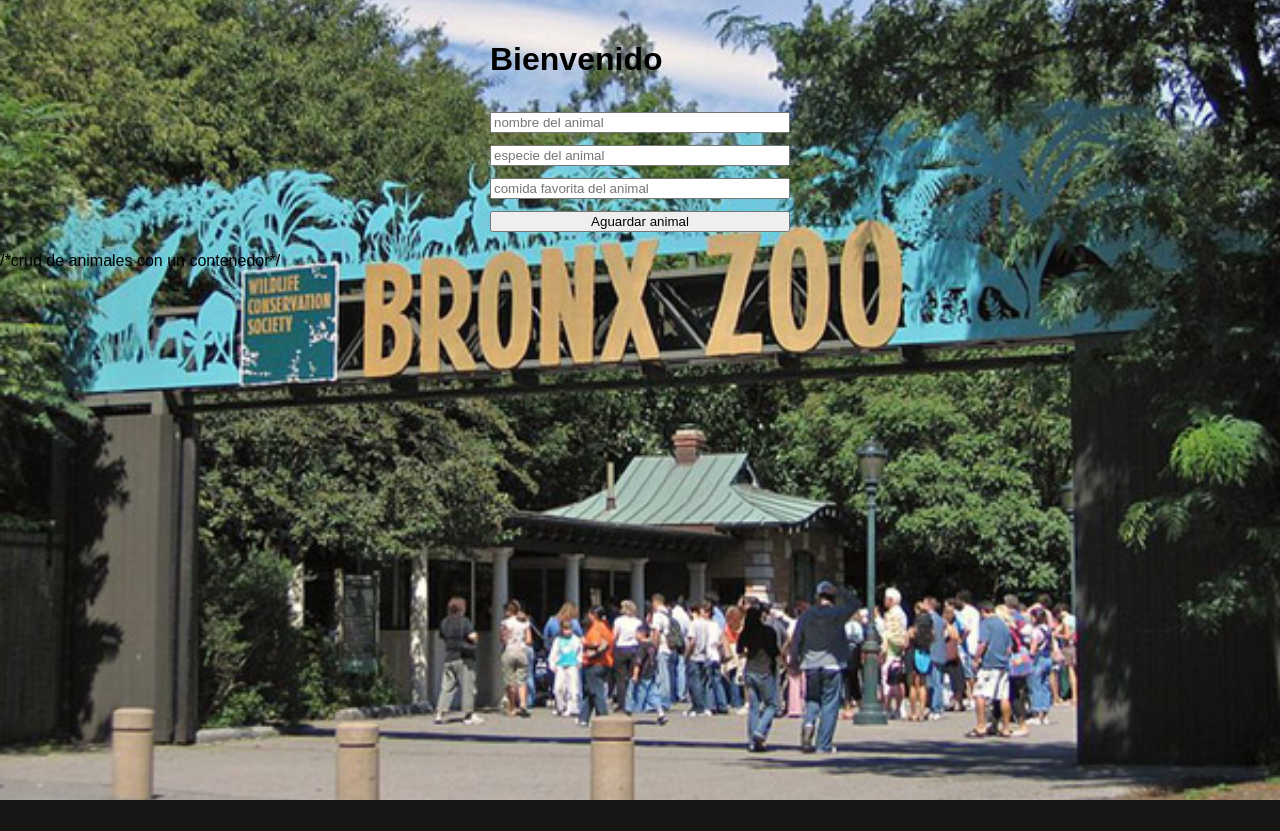
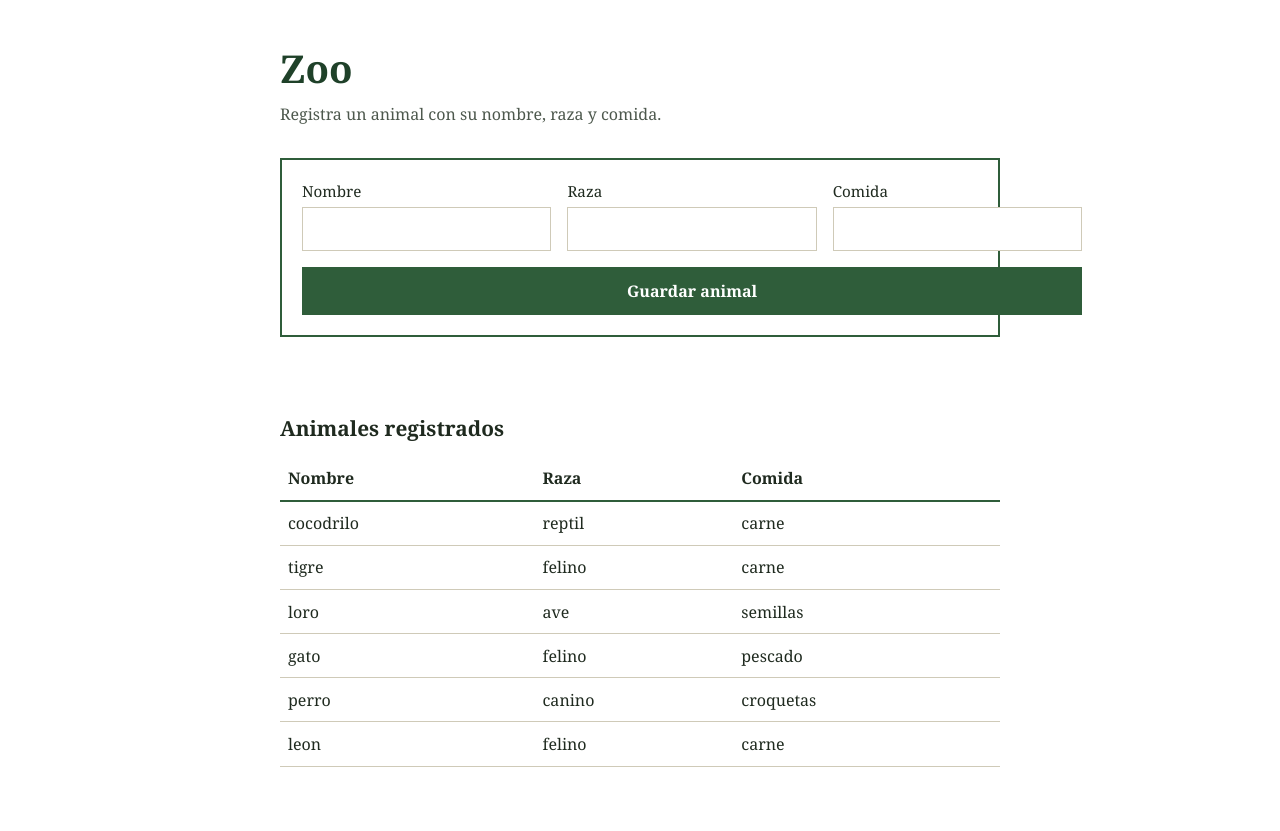
Before and after one commit to joseangeljugadordelol/zoo, a Flask app: page / in a window 1280 px wide. Before the commit the page ends 800 px from the top, so only its background shows below. Run offline with Flask 3, Linux system fonts and the light colour scheme; data comes from the database, SQL or seed files in the repository; data that the repository does not hold is empty.

Commit message:
se actualizaron muchas cosas y se añadieron cosas que no voy a hacer pero estaba ispirado en hacerlas como modificar el styles bueno depende del comentario de mañana, si hago push de nuevo

```diff
--- a/app.py
+++ b/app.py
@@ -1,4 +1,4 @@
-from flask import Flask, render_template
+from flask import Flask, render_template, request, jsonify
 import pymysql
 
 app = Flask(__name__)
@@ -7,10 +7,10 @@
 def get_connection():
     return pymysql.connect(
         host="localhost",
-        port=3306,
+        port=9999,
         user="root",
-        password="tu_password",
-        database="zoo",
+        password="64571ok.",  # <- pon tu contraseña real
+        database="zoodb",
         cursorclass=pymysql.cursors.DictCursor,
     )
 
@@ -20,14 +20,44 @@
     return render_template('index.html')
 
 
-@app.route('/animales')
-def animales():
+@app.route('/animales', methods=['GET'])
+def listar_animales():
     conn = get_connection()
-    with conn.cursor() as cursor:
-        cursor.execute("SELECT id, nombre, raza, comida FROM animal")
-        datos = cursor.fetchall()
-    conn.close()
-    return {"animales": datos}
+    try:
+        with conn.cursor() as cursor:
+            cursor.execute(
+                "SELECT id, nombre, raza, comida FROM animal ORDER BY id DESC"
+            )
+            datos = cursor.fetchall()
+        return jsonify(datos)
+    finally:
+        conn.close()
+
+
+@app.route('/animales', methods=['POST'])
+def guardar_animal():
+    datos = request.get_json(silent=True) or {}
+    nombre = (datos.get('nombre') or '').strip()
+    raza = (datos.get('raza') or '').strip()
+    comida = (datos.get('comida') or '').strip()
+
+    if not nombre or not raza or not comida:
+        return jsonify({"error": "Nombre, raza y comida son obligatorios."}), 400
+    if max(len(nombre), len(raza), len(comida)) > 45:
+        return jsonify({"error": "Cada campo admite máximo 45 caracteres."}), 400
+
+    conn = get_connection()
+    try:
+        with conn.cursor() as cursor:
+            cursor.execute(
+                "INSERT INTO animal (nombre, raza, comida) VALUES (%s, %s, %s)",
+                (nombre, raza, comida),
+            )
+            nuevo_id = cursor.lastrowid
+        conn.commit()
+        return jsonify({"id": nuevo_id, "nombre": nombre, "raza": raza, "comida": comida}), 201
+    finally:
+        conn.close()
 
 
 if __name__ == '__main__':
--- a/docker-compose.yml
+++ b/docker-compose.yml
@@ -3,7 +3,7 @@
     image: mysql:8
     container_name: sql_server_container
     environment:
-      MYSQL_ROOT_PASSWORD: joseANGEL%%%).
+      MYSQL_ROOT_PASSWORD: 64571ok.
       MYSQL_DATABASE: zoodb
     ports:
       - "9999:3306"
--- a/static/css/styles.css
+++ b/static/css/styles.css
@@ -15,3 +15,93 @@
     margin: 0 auto;           /* centra el div horizontalmente */
     padding: 20px;
 }
+
+:root {
+
+  --tinta: #1f2a1f;
+  --verde: #2f5d3a;
+  --verde-oscuro: #1f4129;
+  --linea: #cfcab8;
+  --error: #a63a2b;
+}
+
+* { box-sizing: border-box; }
+
+body {
+  margin: 0;
+  background: var(--fondo);
+  color: var(--tinta);
+  font-family: Georgia, "Times New Roman", serif;
+  line-height: 1.5;
+}
+
+main {
+  max-width: 760px;
+  margin: 0 auto;
+  padding: 2.5rem 1.25rem 4rem;
+}
+
+h1 { font-size: 2.4rem; margin: 0 0 .25rem; color: var(--verde-oscuro); }
+h2 { font-size: 1.3rem; margin: 2.5rem 0 .75rem; }
+p.sub { margin: 0 0 2rem; color: #4d584d; }
+
+/* Formulario */
+form {
+  display: grid;
+  gap: 1rem;
+  grid-template-columns: repeat(3, 1fr);
+  padding: 1.25rem;
+  border: 2px solid var(--verde);
+}
+
+label { display: grid; gap: .3rem; font-size: .95rem; }
+
+input {
+  padding: .6rem .7rem;
+  font: inherit;
+  border: 1px solid var(--linea);
+  background: #fff;
+  color: var(--tinta);
+}
+
+input:focus-visible,
+button:focus-visible {
+  outline: 3px solid var(--verde);
+  outline-offset: 2px;
+}
+
+button {
+  grid-column: 1 / -1;
+  padding: .75rem 1rem;
+  font: inherit;
+  font-weight: bold;
+  color: #fff;
+  background: var(--verde);
+  border: 0;
+  cursor: pointer;
+}
+
+button:hover { background: var(--verde-oscuro); }
+button:disabled { opacity: .6; cursor: wait; }
+
+/* Mensajes */
+#mensaje { min-height: 1.5rem; margin: .75rem 0 0; font-size: .95rem; }
+#mensaje.ok { color: var(--verde); }
+#mensaje.error { color: var(--error); }
+
+/* Tabla */
+.table-wrap { overflow-x: auto; }
+table { width: 100%; border-collapse: collapse; }
+th, td { text-align: left; padding: .6rem .5rem; border-bottom: 1px solid var(--linea); }
+th { border-bottom: 2px solid var(--verde); }
+.vacio { color: #4d584d; padding: 1rem 0; }
+
+/* Móvil */
+@media (max-width: 600px) {
+  form { grid-template-columns: 1fr; }
+}
+table {
+  width: 100%;
+  border-collapse: collapse;
+  background: #ffffff;
+}
--- a/static/js/scripts.js
+++ b/static/js/scripts.js
@@ -0,0 +1,80 @@
+const form = document.getElementById('form-animal');
+const tabla = document.getElementById('tabla-animales');
+const mensaje = document.getElementById('mensaje');
+const btnGuardar = document.getElementById('btn-guardar');
+
+function mostrarMensaje(texto, tipo) {
+  mensaje.textContent = texto;
+  mensaje.className = tipo;
+}
+
+function pintarAnimales(animales) {
+  tabla.innerHTML = '';
+
+  if (animales.length === 0) {
+    const fila = document.createElement('tr');
+    const celda = document.createElement('td');
+    celda.colSpan = 3;
+    celda.className = 'vacio';
+    celda.textContent = 'Aún no hay animales. Guarda el primero con el formulario.';
+    fila.appendChild(celda);
+    tabla.appendChild(fila);
+    return;
+  }
+
+  animales.forEach((animal) => {
+    const fila = document.createElement('tr');
+    [animal.nombre, animal.raza, animal.comida].forEach((valor) => {
+      const celda = document.createElement('td');
+      celda.textContent = valor;
+      fila.appendChild(celda);
+    });
+    tabla.appendChild(fila);
+  });
+}
+
+async function cargarAnimales() {
+  try {
+    const respuesta = await fetch('/animales');
+    if (!respuesta.ok) throw new Error();
+    pintarAnimales(await respuesta.json());
+  } catch (e) {
+    mostrarMensaje('No se pudo cargar la lista. Revisa que MySQL esté corriendo.', 'error');
+  }
+}
+
+form.addEventListener('submit', async (evento) => {
+  evento.preventDefault();
+
+  const animal = {
+    nombre: document.getElementById('nombre').value.trim(),
+    raza: document.getElementById('raza').value.trim(),
+    comida: document.getElementById('comida').value.trim(),
+  };
+
+  btnGuardar.disabled = true;
+  try {
+    const respuesta = await fetch('/animales', {
+      method: 'POST',
+      headers: { 'Content-Type': 'application/json' },
+      body: JSON.stringify(animal),
+    });
+    const datos = await respuesta.json();
+
+    if (!respuesta.ok) {
+      mostrarMensaje(datos.error || 'No se pudo guardar el animal.', 'error');
+      return;
+    }
+
+    mostrarMensaje(`Animal guardado: ${datos.nombre}.`, 'ok');
+    form.reset();
+    document.getElementById('nombre').focus();
+    cargarAnimales();
+  } catch (e) {
+    mostrarMensaje('No se pudo conectar con el servidor.', 'error');
+  } finally {
+    btnGuardar.disabled = false;
+  }
+});
+
+cargarAnimales();
--- a/templates/index.html
+++ b/templates/index.html
@@ -1,18 +1,41 @@
 <!DOCTYPE html>
-<html>
+<html lang="es">
 <head>
+  <meta charset="UTF-8">
+  <meta name="viewport" content="width=device-width, initial-scale=1">
   <title>Zoo</title>
   <link rel="stylesheet" href="{{ url_for('static', filename='css/styles.css') }}">
 </head>
 <body>
-        <div id="vertical">
-            <h1>Bienvenido</h1>
-            <input type="text" id="nombre" placeholder="nombre del animal">
-            <input type="text" id="especie" placeholder="especie del animal">
-            <input type="text" id="comida" placeholder="comida favorita del animal">
-            <button>Aguardar animal</button>
+  <main>
+    <h1>Zoo</h1>
+    <p class="sub">Registra un animal con su nombre, raza y comida.</p>
+
+    <form id="form-animal">
+      <label>Nombre
+        <input type="text" id="nombre" maxlength="45" required>
+      </label>
+      <label>Raza
+        <input type="text" id="raza" maxlength="45" required>
+      </label>
+      <label>Comida
+        <input type="text" id="comida" maxlength="45" required>
+      </label>
+      <button type="submit" id="btn-guardar">Guardar animal</button>
+    </form>
+    <p id="mensaje" role="status"></p>
+
+    <h2>Animales registrados</h2>
+    <div class="table-wrap">
+      <table>
+        <thead>
+          <tr><th>Nombre</th><th>Raza</th><th>Comida</th></tr>
+        </thead>
+        <tbody id="tabla-animales"></tbody>
+      </table>
     </div>
+  </main>
 
+  <script src="{{ url_for('static', filename='js/scripts.js') }}"></script>
 </body>
 </html>
-/*crud de animales con un contenedor*/
```
Lines whose indentation alone changed are shown as unchanged.
